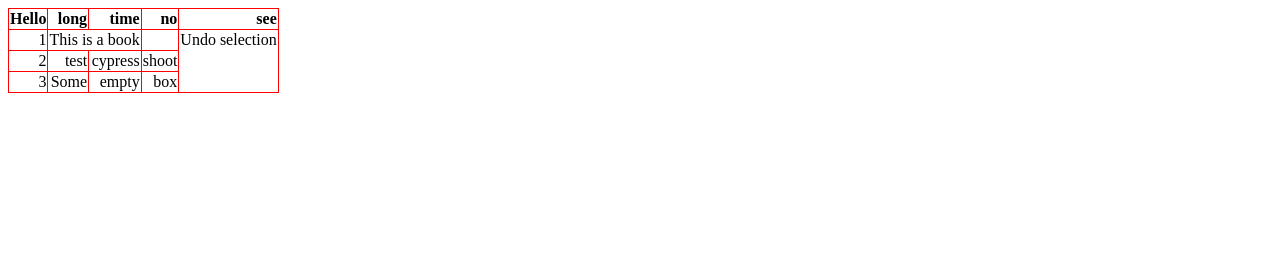
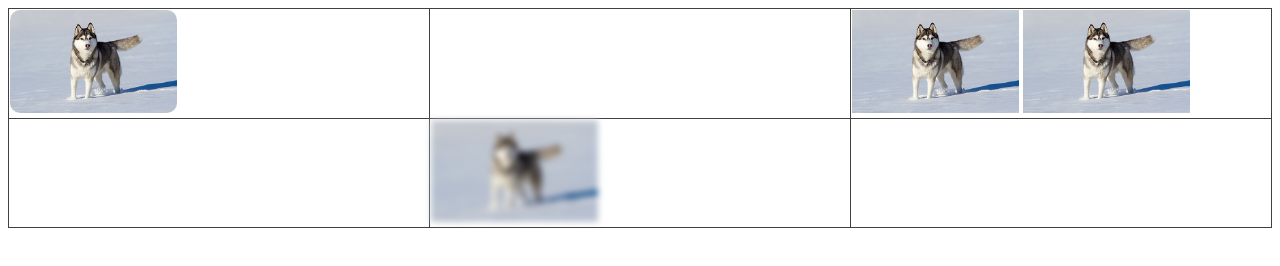
Before and after one commit to ammaret909/homework, a plain HTML site: page index.html in a window 1280 px wide. Drawn offline with Linux system fonts and the light colour scheme.

Commit message:
home work2

```diff
--- a/index.html
+++ b/index.html
@@ -10,29 +10,17 @@
 <body>
     <table>
         <tr>
-            <th><div>Hello</div></th>
-            <th><div>long</div></th>
-            <th><div>time</div></th>
-            <th><div>no</div></th>
-            <th><div>see</div></th>
+            <td class="a1"><img src="sh.jpg" alt="dog" width="40%"></td>
+            <td></td>
+            <td class="a3">
+                <img src="sh.jpg" alt="dog" width="40%">
+                <img src="sh.jpg" alt="dog" width="40%">
+            </td>
         </tr>
         <tr>
-            <td>1</td>
-            <td colspan="2">This is a book</td>
             <td></td>
-            <td class="undo">Undo selection</td>
-        </tr>
-        <tr>
-            <td>2</td>
-            <td>test</td>
-            <td>cypress</td>
-            <td>shoot</td>
-        </tr>
-        <tr>
-            <td>3</td>
-            <td>Some</td>
-            <td>empty</td>
-            <td>box</td>
+            <td class="b2"><img src="sh.jpg" alt="dog" width="40%"></td>
+            <td></td>
         </tr>
     </table>
 </body>
--- a/style.css
+++ b/style.css
@@ -1,8 +1,18 @@
 table,th,td{
-    border: 1px solid red;
+    border: 1px solid rgb(64, 64, 64);
     border-collapse: collapse;
-    text-align: right;
+    text-align: left;
 }
-.undo{
-    border: none;
+table{
+    width: 100%;
+    height: 200px;
 }
+td{
+    width: 33%;
+}
+.a1 img{
+    border-radius: 10px;
+ }
+.b2{
+    filter: blur(3px);
+ }
```
Also changed, not shown: sh.jpg (added).
